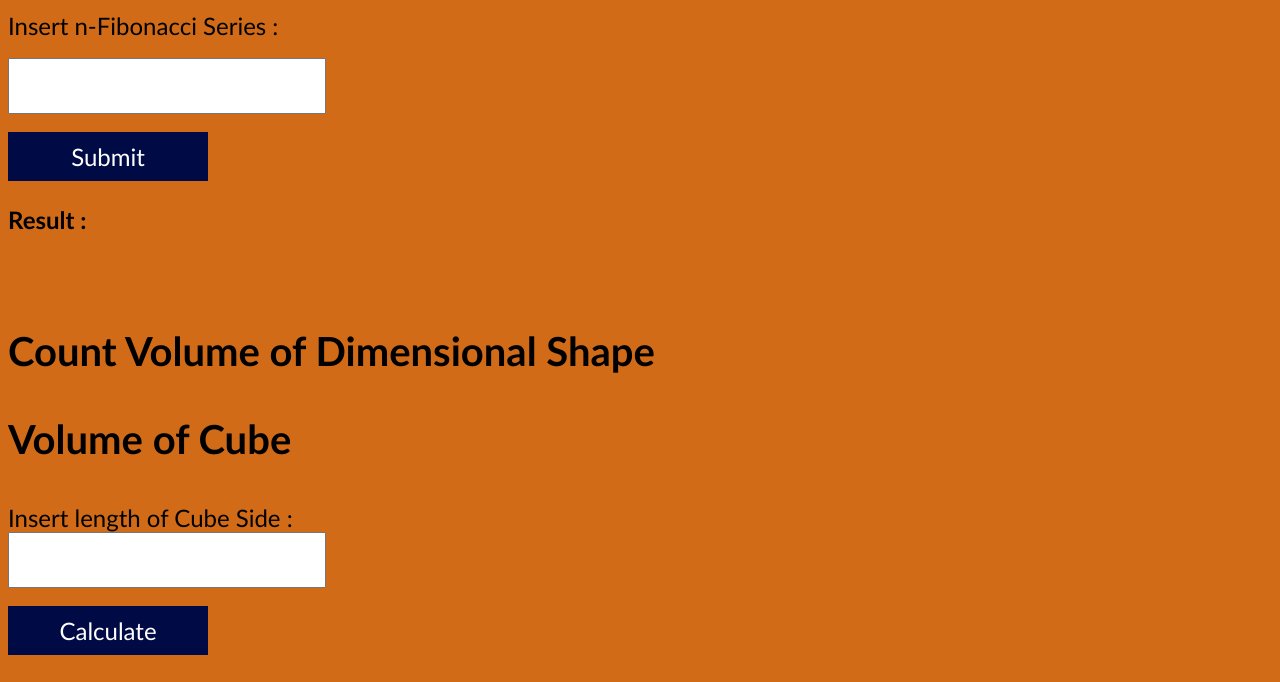
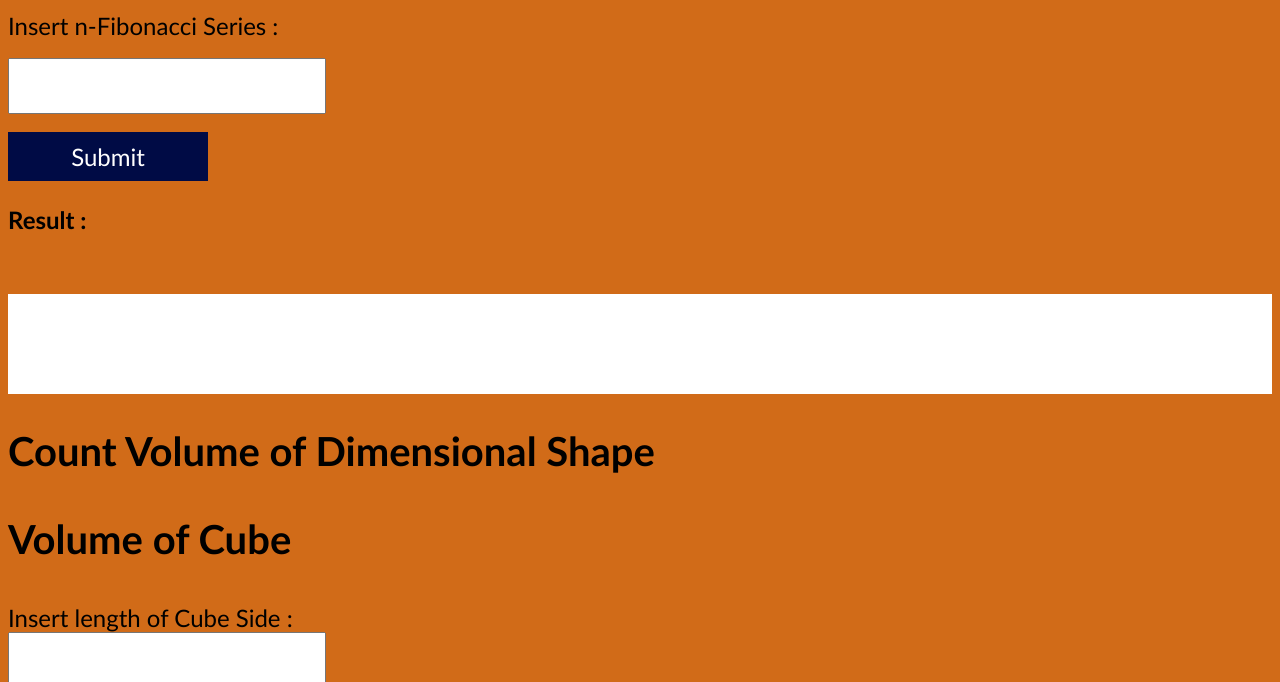
Before and after one commit to GabrielNathanael/GabrielNathanael.github.io, a plain HTML site: page index.html in a window 1280 px wide. Shown: the part 418-1100 px from the top of the page. Drawn offline with Linux system fonts and the light colour scheme.

Commit message:
Add files via upload

```diff
--- a/index.html
+++ b/index.html
@@ -10,7 +10,7 @@
 
     <div id="title">
         <h1>Counting Fibonacci Series and Volume of Dimensional Shape </h1>
-        <p id ="identitas"> Name :Gabriel Nathanael Purba <br>NIM :2215101044</p>
+        <p id ="identitas"> Name :Gabriel Nathanael Purba <br>NIM  :2215101044</p>
     </div><br><br><br>
     <div id="fibonacci">
         <h2>Count Fibonacci Series</h2>
@@ -20,6 +20,7 @@
         <p id="resultFibonacci">Result :</p>
     </div>
     <br><br>
+    <div id="line"></div>
     <div id="shape">
         <h2>Count Volume of Dimensional Shape</h2>
     </div>
--- a/style.css
+++ b/style.css
@@ -56,3 +56,7 @@ input[type="number"] {
     font-size: 30px;
     font-family: 'Franklin Gothic Medium', 'Arial Narrow', Arial, sans-serif;
   }
+
+#line{
+    border: 50px solid white;
+}
```
